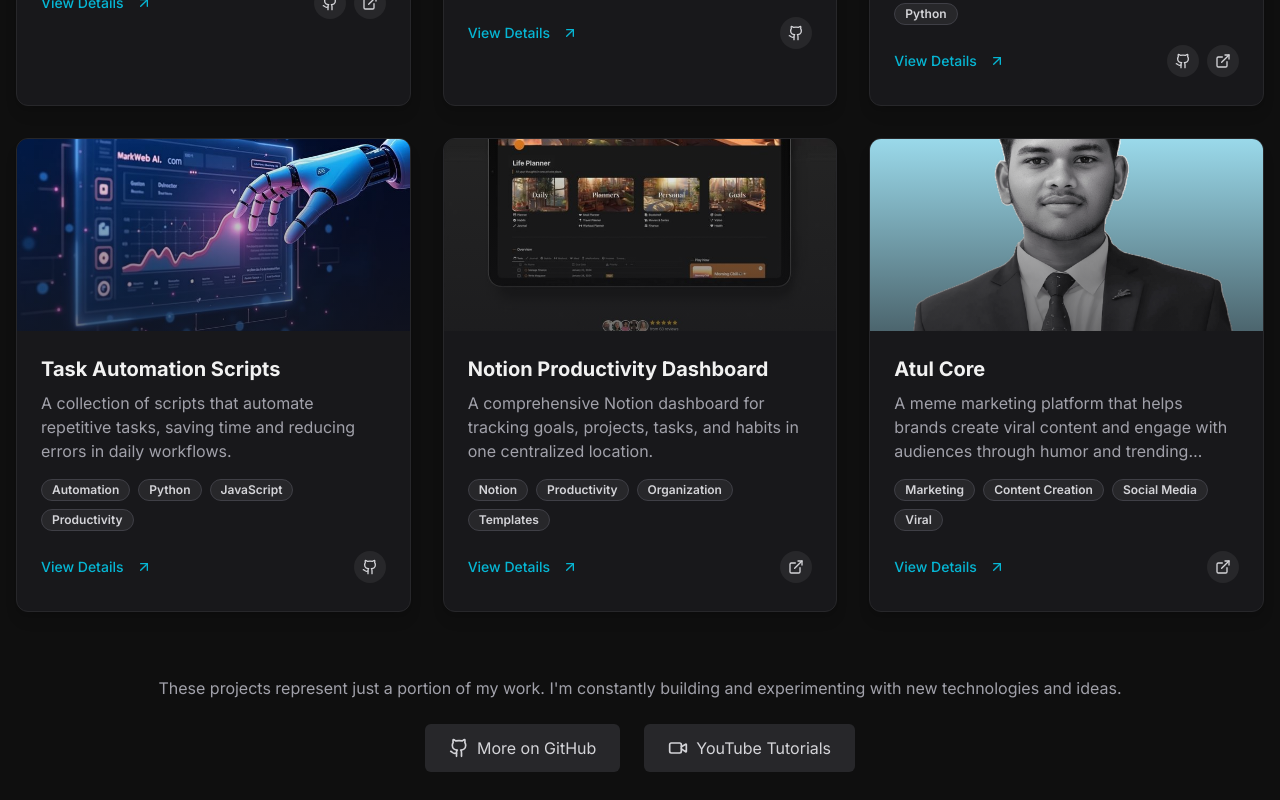
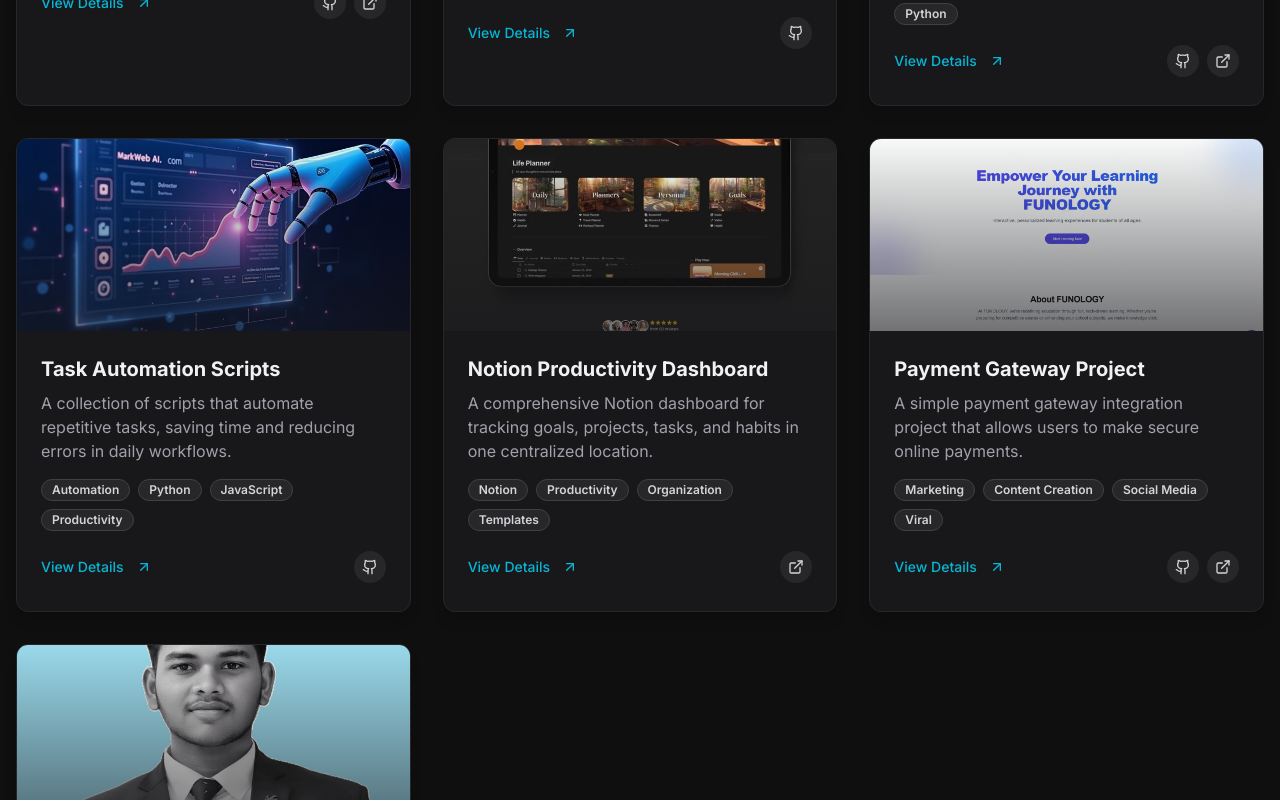
Before and after one commit to atulvjd/Portfolio, a Next.js app: page /projects in a window 1280 px wide. Shown: the part 860-1660 px from the top of the page. Built offline with nearby package versions, Linux system fonts and the light colour scheme.

Commit message:
first commit

```diff
--- a/app/projects/page.tsx
+++ b/app/projects/page.tsx
@@ -24,7 +24,7 @@ const projects = [
     tags: ["AI", "Mistral 7B", "Ollama", "Python"],
     category: "AI",
     image: "/aibot.jpg?height=600&width=800",
-    github: "https://github.com/atulsahu/personal-ai-assistant",
+    github: "https://github.com/atulvjd/personal-ai-assistant",
     demo: "https://assistant-demo.atulsahu.com",
     details:
       "This AI assistant leverages the Mistral 7B model through Ollama to provide personalized assistance for various tasks. It features natural language understanding, context awareness, and can be customized to handle specific workflows. The assistant can help with research, content creation, scheduling, and more, making it a valuable productivity tool.",
@@ -42,7 +42,7 @@ const projects = [
     tags: ["Voice AI", "Python", "Speech Recognition", "Automation"],
     category: "AI",
     image: "/voiceas.jpg?height=600&width=800",
-    github: "https://github.com/atulsahu/ai-voice-assistant",
+    github: "https://github.com/atulvjd/ai-voice-assistant",
     demo: "",
     details:
       "This voice assistant uses advanced speech recognition to understand and respond to voice commands. It can control smart home devices, answer questions, set reminders, play music, and more. The system is designed to be extensible, allowing for the addition of new capabilities through a plugin architecture.",
@@ -61,7 +61,7 @@ const projects = [
     tags: ["Computer Vision", "Fitness", "Voice Feedback", "Python"],
     category: "Computer Vision",
     image: "/pypro.jpg?height=600&width=800",
-    github: "https://github.com/atulsahu/curl-counter",
+    github: "https://github.com/atulvjd/curl-counter",
     demo: "https://curl-counter-demo.atulsahu.com",
     details:
       "This fitness application uses computer vision to track and count bicep curls in real-time. It provides audio feedback on form and rep count through voice synthesis. The system can detect improper form and offer suggestions for improvement, making it like having a personal trainer at home.",
@@ -80,7 +80,7 @@ const projects = [
     tags: ["Automation", "Python", "JavaScript", "Productivity"],
     category: "Automation",
     image: "/auto.jpg?height=600&width=800",
-    github: "https://github.com/atulsahu/task-automation",
+    github: "https://github.com/atulvjd/task-automation",
     demo: "",
     details:
       "This collection includes various scripts for automating repetitive tasks such as file organization, data processing, social media posting, and more. Each script is designed to be simple to use and customize, allowing users to adapt them to their specific needs. The automation tools significantly reduce the time spent on mundane tasks.",
@@ -106,6 +106,25 @@ const projects = [
   },
   {
     id: 6,
+    name: "Payment Gateway Project",
+    description:
+      "A simple payment gateway integration project that allows users to make secure online payments.",
+    oneLiner: "Memes that market",
+    problem:
+      "Some payment gateways are complex and difficult to integrate, leading to frustration for developers and users.",
+    interesting:
+      "Streamlined integration process with clear documentation and user-friendly interface, making it easy for developers to implement.",
+    skills: ["Payment Integration", "API Development", "Security", "Web Development"],
+    tags: ["Marketing", "Content Creation", "Social Media", "Viral"],
+    category: "Marketing",
+    image: "/pay.jpg?height=600&width=800",
+    github: "https://github.com/atulvjd/paygate",
+    demo: "https://paygate-blond.vercel.app/",
+    details:
+      "GodRioX is a meme marketing platform that helps brands leverage the power of memes for marketing. It includes tools for creating, scheduling, and analyzing meme content across social media platforms. The platform also provides insights into trending formats and topics, helping brands stay relevant and engage with their audience effectively.",
+  },
+  {
+    id: 7,
     name: "Atul Core",
     description:
       "A meme marketing platform that helps brands create viral content and engage with audiences through humor and trending formats.",
```
Also changed, not shown: public/pay.jpg (added), 1 other file (tests, documents, lock files or other folders).
